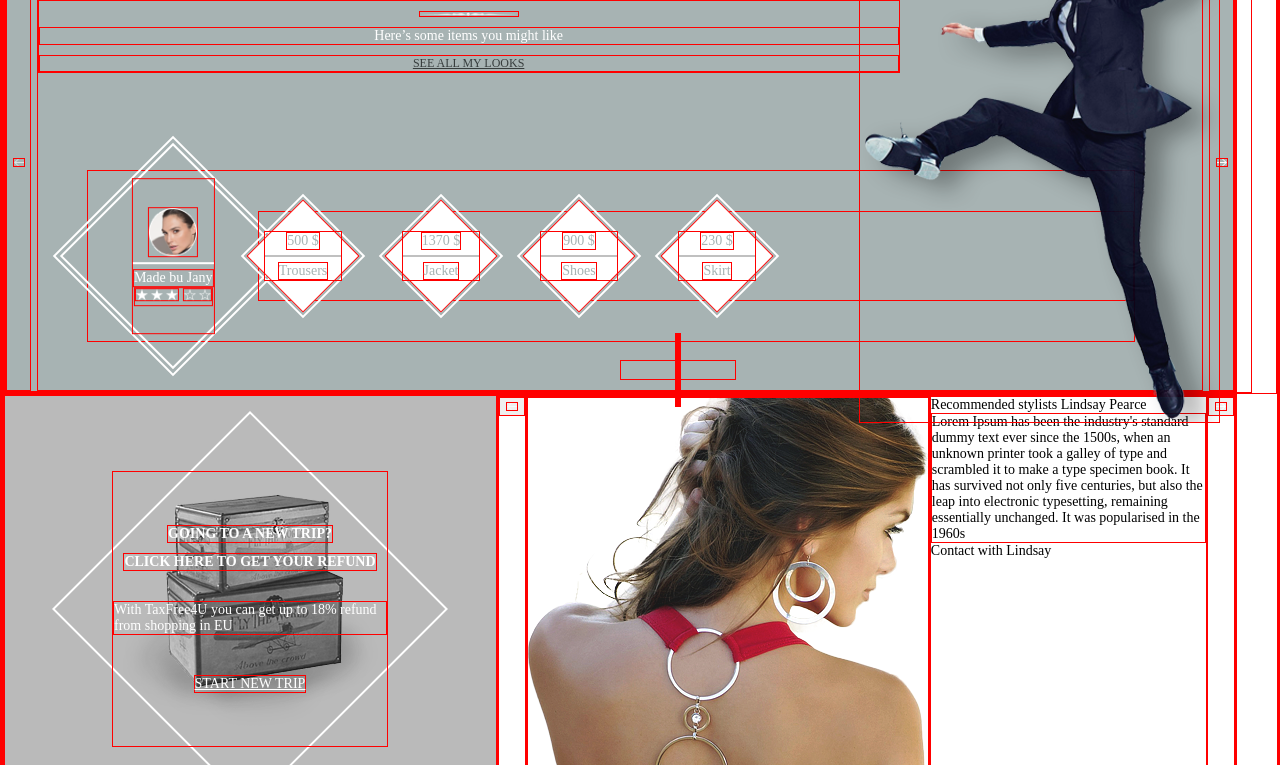
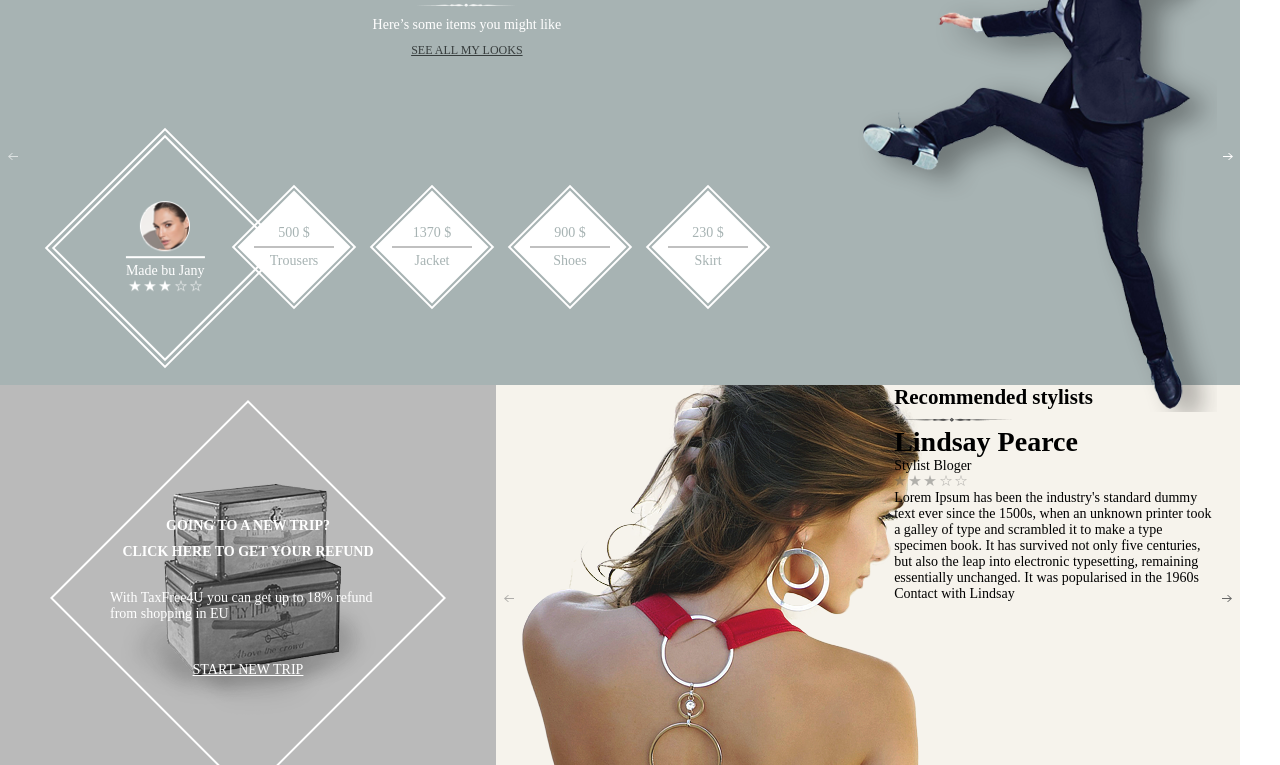
Before and after one commit to lyno4ka/1, a plain HTML site: page index.html in a window 1280 px wide. Shown: the part 140-905 px from the top of the page. Drawn offline with Linux system fonts and the light colour scheme.

Commit message:
change 27.02.2020

```diff
--- a/css/style.css
+++ b/css/style.css
@@ -9,7 +9,7 @@
 }
 
 * {
-    border: 1px solid red;
+    /* border: 1px solid red; */
     box-sizing: border-box;
 }
 
@@ -326,7 +326,7 @@ h1, h2, h3, h4, p, ul {
 .wrapper-content {
     display: flex;
     width: calc(100% - 40px);
-    height: 430px;
+    height: 425px;
 }
 
 .wrapper-trip {
@@ -377,4 +377,25 @@ h1, h2, h3, h4, p, ul {
 .container-article {
     width: 60%;
     display: flex;
+    background: #f6f3ec;
 }
+
+.article-navigation {
+    width: 20%;
+    display: flex;
+    justify-content: center;
+    align-items: center;
+}
+
+.article-nav--left,
+.article-nav--right {
+    border: none;
+    cursor: pointer;
+    outline: none;
+    background: #f6f3ec;
+    padding: 0;
+}
+
+.container-stylist {
+    width: 50%;
+}
--- a/index.html
+++ b/index.html
@@ -151,29 +151,46 @@
                 <div class="container-article">
                     <div class="article-navigation left">
                         <button type="article-button" class="article-nav--left">
-                            <img src="./assets/image/arrow_l.png" alt="arrow-left">
+                            <img src="./assets/image/arrow_l-st.png" alt="arrow-left">
                         </button>
                     </div>
-                    <div class="container-stilist">
+                    <div class="container-stylist">
                         <img src="./assets/image/stylistLindsayPearce.png" alt="LindsayPearce">
                     </div>
                     <div class="container-information">
-                        Recommended stylists
+                        <div class="stylist-info">
+                            <div class="title-info">
+                                <h2>Recommended stylists</h2>
+                            <img class="divider-stilist" src="./assets/image/divider-st.png" alt="divider-stilist">
+                            </div>
 
-                        Lindsay Pearce
+                            <div class="about-stylist">
+                                <h1 class="name-stylist">Lindsay Pearce</h1>
+                                <div class="rating-block">
+                                    <div class="prof">
+                                        <span class="text-prof">Stylist</span>
+                                        <span class="text-prof">Bloger</span>
+                                    </div>
+                                    <div class="rating-stars-stylist">
+                                        <img src="./assets/image/star-st-b.png" alt="star">
+                                        <img src="./assets/image/star-st-w.png" alt="star-o">
+                                    </div>
+                                </div>
 
-                        <p class="text-info">Lorem Ipsum has been the industry's standard dummy text ever since the 1500s,
-                        when an unknown printer took a galley of type and scrambled it to make a type
-                        specimen book. It has survived not only five centuries, but also the leap into
-                        electronic typesetting, remaining essentially unchanged. It was popularised
-                        in the 1960s</p>
+                                <p class="text-info">Lorem Ipsum has been the industry's standard dummy text ever since the 1500s,
+                                when an unknown printer took a galley of type and scrambled it to make a type
+                                specimen book. It has survived not only five centuries, but also the leap into
+                                electronic typesetting, remaining essentially unchanged. It was popularised
+                                in the 1960s</p>
 
 
-                        Contact with Lindsay
+                                <a class="link-contact">Contact with Lindsay</a>
+                            </div>
+                        </div>
                     </div>
                     <div class="article-navigation right">
                         <button type="article-button" class="article-nav--right">
-                            <img src="./assets/image/arrow_r.png" alt="arrow-right">
+                            <img src="./assets/image/arrow_r-st.png" alt="arrow-right">
                         </button>
                     </div>
                 </div>
```
Also changed, not shown: assets/image/arrow_l-st.png (added), assets/image/arrow_r-st.png (added), assets/image/divider-st.png (added), assets/image/star-st-b.png (added), assets/image/star-st-w.png (added).
